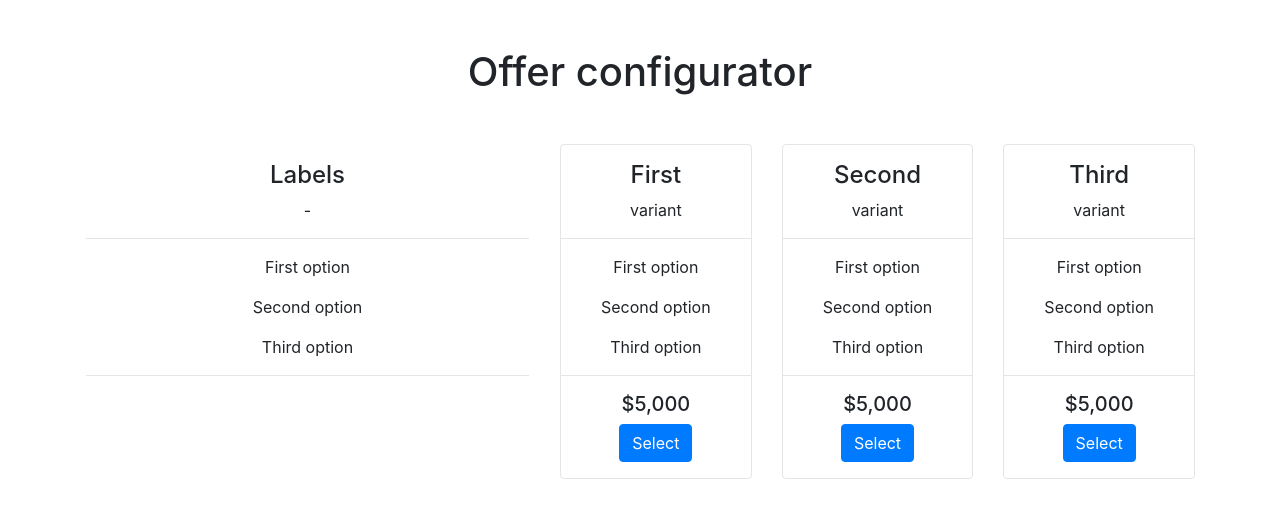
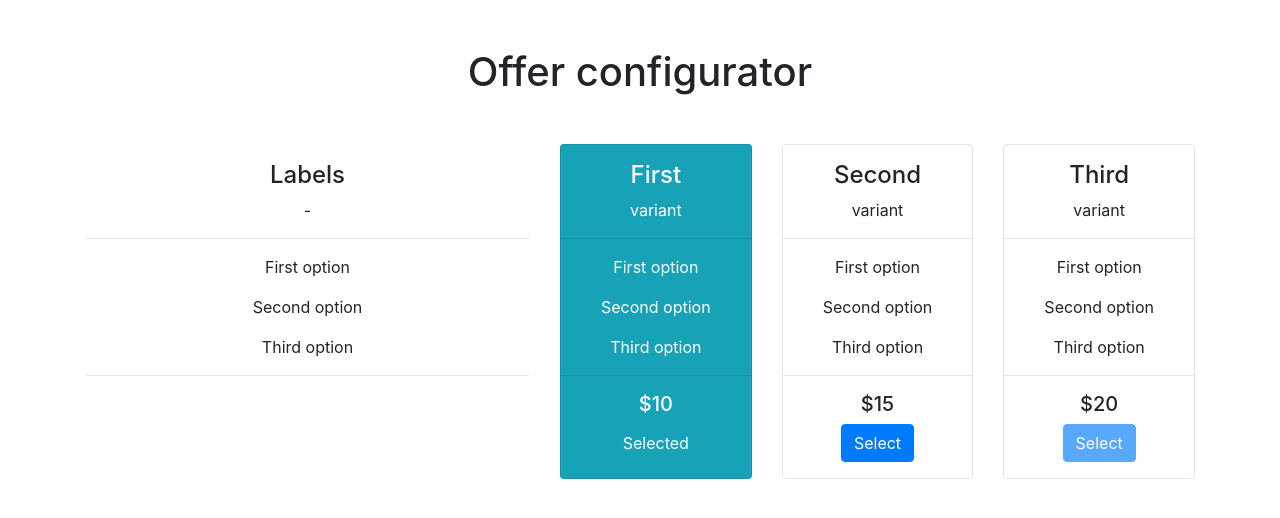
Before and after one commit to marcinmajkowski/angular-advanced-forms, an Angular app: page / in a window 1280 px wide. Shown: the top 518 px of the page. Built offline with nearby package versions, Linux system fonts and the light colour scheme.

Commit message:
Introduce variant model

```diff
--- a/src/app/offer-configurator/offer-configurator.component.html
+++ b/src/app/offer-configurator/offer-configurator.component.html
@@ -5,6 +5,6 @@
   </div>
   <div class="col"
        *ngFor="let variant of variants">
-    <app-variant [name]="variant"></app-variant>
+    <app-variant [variant]="variant"></app-variant>
   </div>
 </div>
--- a/src/app/offer-configurator/offer-configurator.component.ts
+++ b/src/app/offer-configurator/offer-configurator.component.ts
@@ -1,4 +1,6 @@
 import { Component, OnInit } from '@angular/core';
+import { Variant } from './variant/variant.model';
+import { VariantState } from './variant/variant-state.model';
 
 @Component({
   selector: 'app-offer-configurator',
@@ -7,7 +9,19 @@ import { Component, OnInit } from '@angular/core';
 })
 export class OfferConfiguratorComponent implements OnInit {
 
-  variants = ['First', 'Second', 'Third'];
+  variants: Variant[] = [{
+    name: 'First',
+    state: VariantState.SELECTED,
+    price: 10,
+  }, {
+    name: 'Second',
+    state: VariantState.ENABLED,
+    price: 15,
+  }, {
+    name: 'Third',
+    state: VariantState.DISABLED,
+    price: 20,
+  }];
 
   constructor() { }
 
--- /dev/null
+++ b/src/app/offer-configurator/variant/variant-state.model.ts
@@ -0,0 +1,3 @@
+export enum VariantState {
+  ENABLED, SELECTED, DISABLED
+}
--- a/src/app/offer-configurator/variant/variant.component.html
+++ b/src/app/offer-configurator/variant/variant.component.html
@@ -1,6 +1,9 @@
-<div class="text-center variant-column rounded py-3">
+<div class="text-center variant-column rounded pt-3"
+     [class.bg-faded]="isDisabled"
+     [class.bg-info]="isSelected"
+     [class.text-white]="isSelected">
   <div>
-    <h4>{{ name }}</h4>
+    <h4>{{ variant.name }}</h4>
     <p>variant</p>
   </div>
   <hr/>
@@ -20,8 +23,13 @@
     </p>
   </div>
   <hr/>
-  <div>
-    <h5>$5,000</h5>
-    <button class="btn btn-primary">Select</button>
+  <div class="pb-3">
+    <h5>${{ variant.price }}</h5>
+    <button class="btn"
+            [class.btn-primary]="!isSelected"
+            [class.btn-info]="isSelected"
+            [disabled]="isDisabled">
+      {{ isSelected ? 'Selected' : 'Select' }}
+    </button>
   </div>
 </div>
--- a/src/app/offer-configurator/variant/variant.component.ts
+++ b/src/app/offer-configurator/variant/variant.component.ts
@@ -1,4 +1,6 @@
 import { Component, Input, OnInit } from '@angular/core';
+import { Variant } from './variant.model';
+import { VariantState } from './variant-state.model';
 
 @Component({
   selector: 'app-variant',
@@ -7,7 +9,15 @@ import { Component, Input, OnInit } from '@angular/core';
 })
 export class VariantComponent implements OnInit {
 
-  @Input() name: string;
+  @Input() variant: Variant;
+
+  get isDisabled(): boolean {
+    return this.variant.state === VariantState.DISABLED;
+  }
+
+  get isSelected(): boolean {
+    return this.variant.state === VariantState.SELECTED;
+  }
 
   constructor() { }
 
```
Also changed, not shown: src/app/offer-configurator/variant/variant.model.ts (added, +7 -0 lines).
